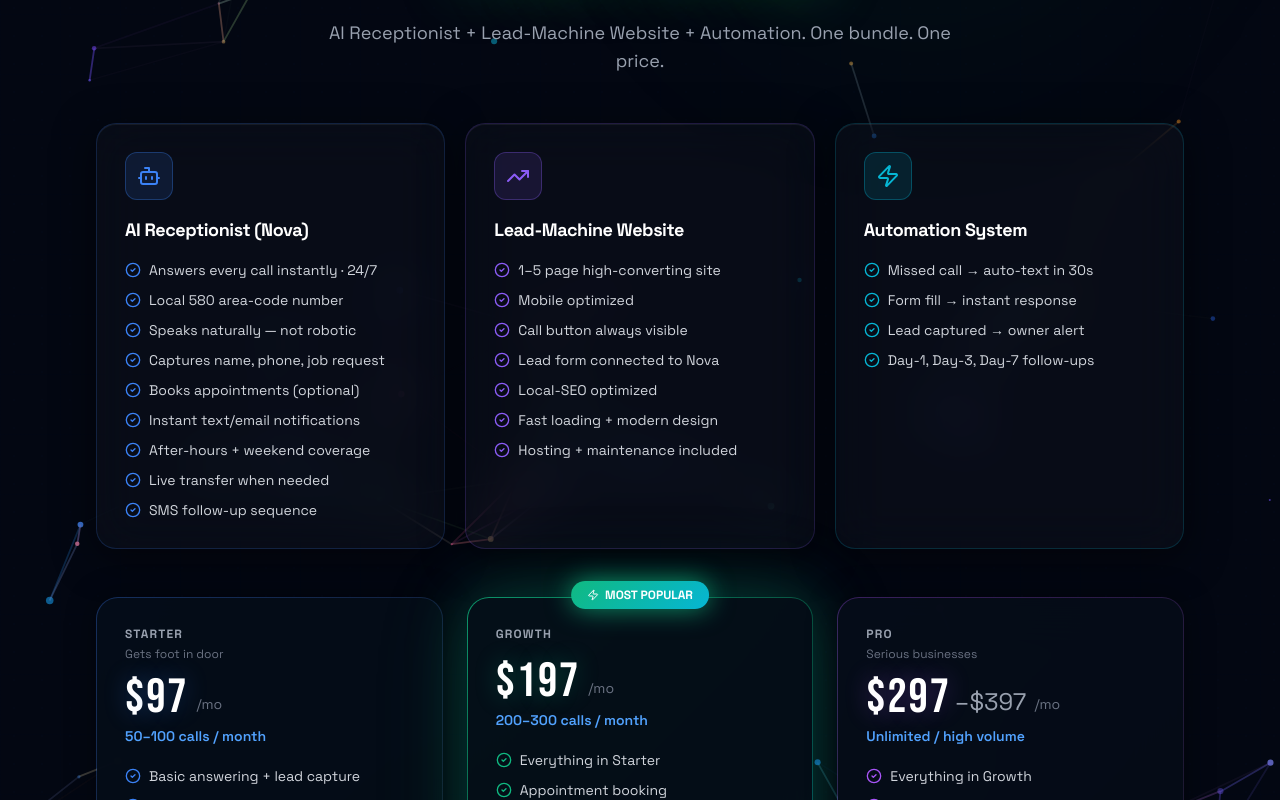
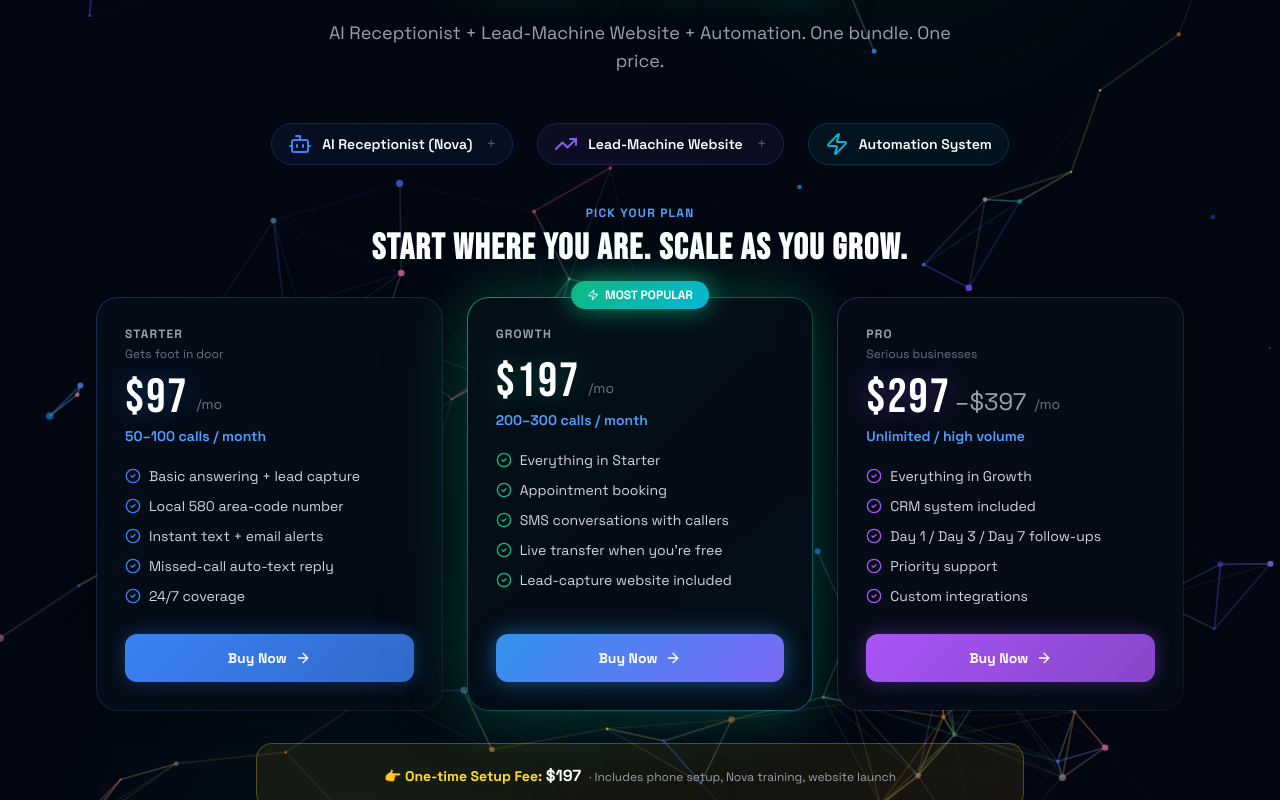
Before and after one commit to valentinealfaro/vcv-web-solutions, a Next.js app: page /ai-receptionist in a window 1280 px wide. Shown: the part 6160-6960 px from the top of the page. Built offline with nearby package versions, Linux system fonts and the light colour scheme; no server answers.

Commit message:
AI Receptionist: replace duplicate value-stack cards with compact pill row + clear 'Pick Your Plan' heading

```diff
--- a/src/views/AIReceptionist.tsx
+++ b/src/views/AIReceptionist.tsx
@@ -555,28 +555,25 @@ export default function AIReceptionist() {
             </p>
           </motion.div>
 
-          {/* Stack of value */}
-          <div className="grid md:grid-cols-3 gap-5 mb-12">
+          {/* Compact "what's inside" row — 3 icons, no card clutter */}
+          <motion.div {...fade(0.1)} className="flex flex-wrap items-center justify-center gap-3 md:gap-6 mb-10 max-w-3xl mx-auto">
             {STACK.map((s, i) => (
-              <motion.div key={i} {...fade(0.08 * i)}
-                className="glass-card p-7"
-                style={{ borderColor:`${s.color}30` }}>
-                <div className="w-12 h-12 rounded-xl flex items-center justify-center mb-4"
-                  style={{ background:`${s.color}20`, color:s.color, border:`1px solid ${s.color}50` }}>
-                  {s.icon}
-                </div>
-                <h3 className="text-white font-bold text-lg mb-4">{s.title}</h3>
-                <ul className="space-y-2.5">
-                  {s.items.map((item, j) => (
-                    <li key={j} className="flex items-start gap-2 text-sm text-gray-300">
-                      <CheckCircle2 className="w-4 h-4 mt-0.5 flex-shrink-0" style={{ color:s.color }}/>
-                      {item}
-                    </li>
-                  ))}
-                </ul>
-              </motion.div>
+              <div key={i} className="flex items-center gap-2.5 px-4 py-2 rounded-full"
+                style={{ background:`${s.color}12`, border:`1px solid ${s.color}35` }}>
+                <span style={{ color: s.color }}>{s.icon}</span>
+                <span className="text-white font-semibold text-sm whitespace-nowrap">{s.title}</span>
+                {i < STACK.length - 1 && <span className="text-gray-600 ml-1 hidden md:inline">+</span>}
+              </div>
             ))}
-          </div>
+          </motion.div>
+
+          {/* Pick a plan heading */}
+          <motion.div {...fade(0.15)} className="text-center mb-7">
+            <p className="text-blue-400 text-xs font-bold uppercase tracking-widest mb-2">Pick Your Plan</p>
+            <h3 className="font-display text-3xl md:text-4xl text-white">
+              Start where you are. Scale as you grow.
+            </h3>
+          </motion.div>
 
           {/* Three-tier pricing grid */}
           {err && <p className="text-red-400 text-sm text-center mb-4">{err}</p>}
```
